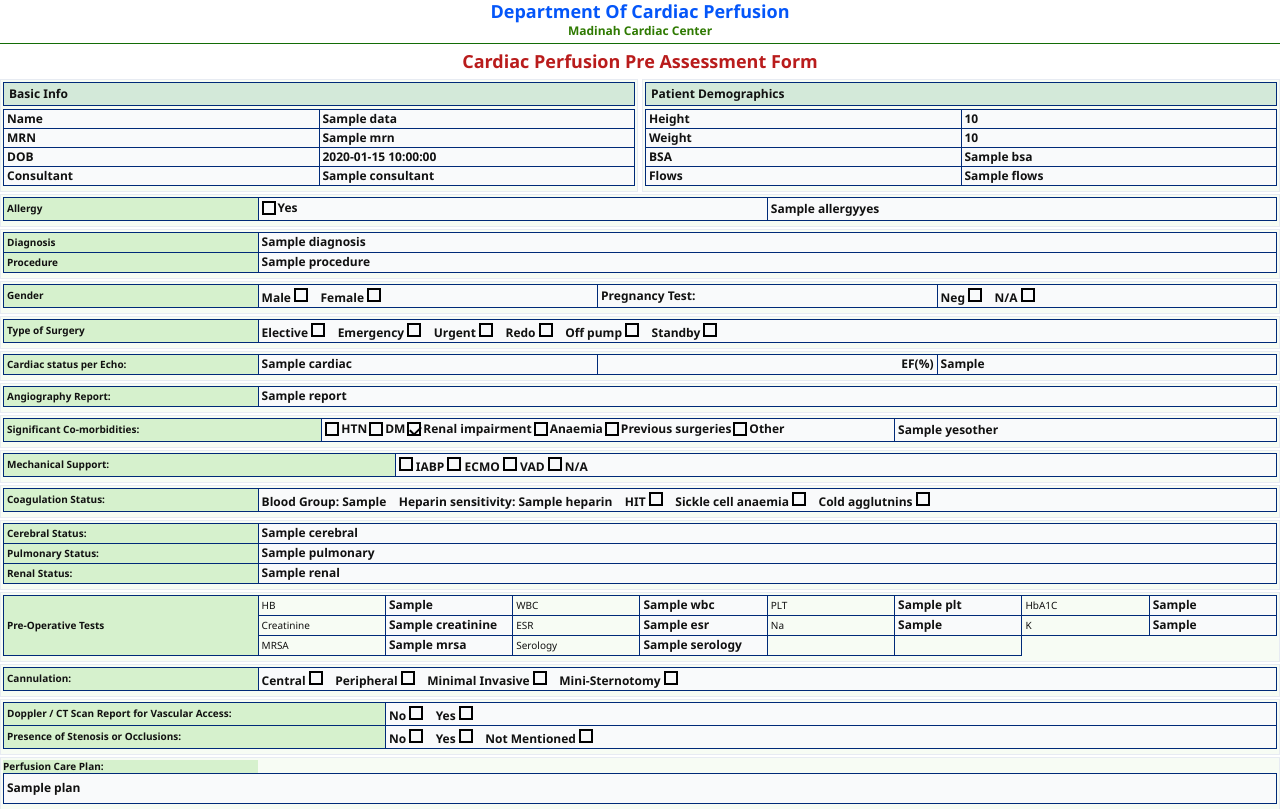
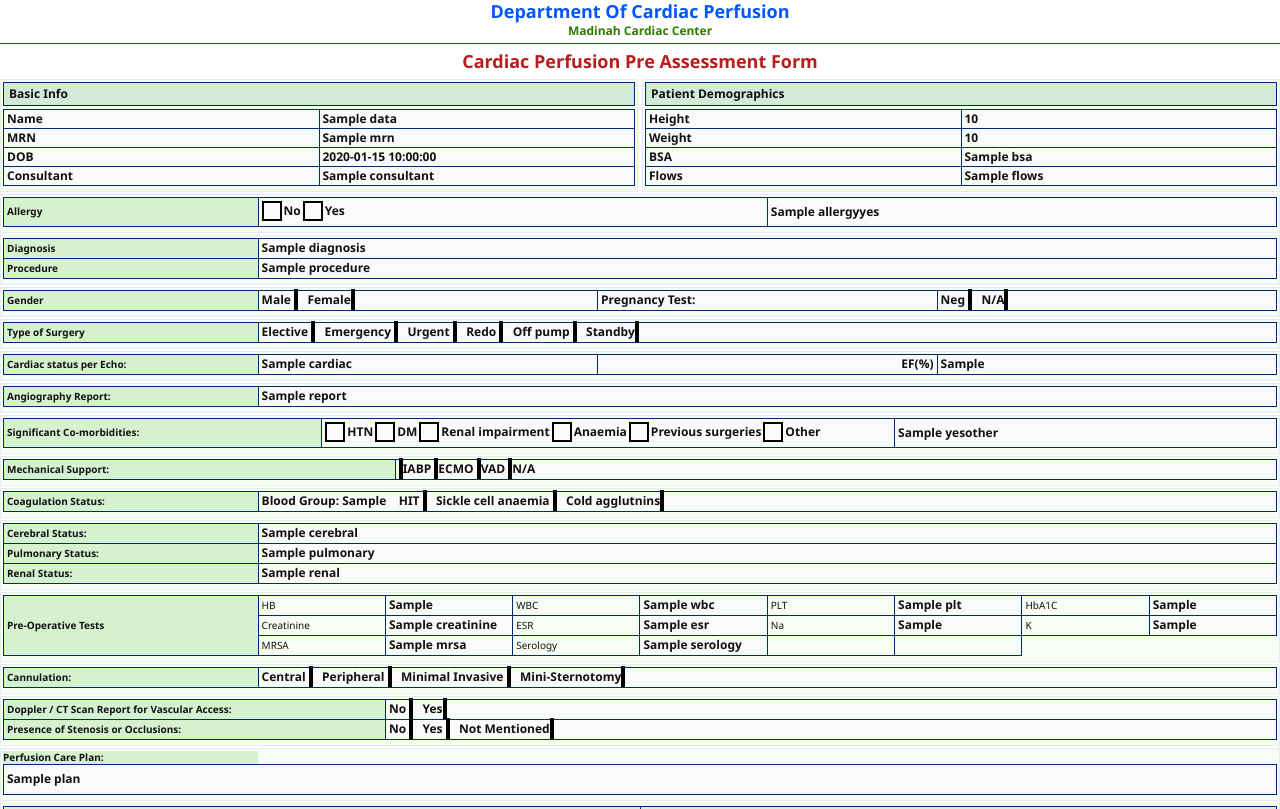
Before and after one commit to finashinas123/LogbookWeb, a Flask app: template templates/pdf1.html in a window 1280 px wide. Shown: the top 809 px of the page. Run offline with Flask 3, Linux system fonts and the light colour scheme; the template is opened without the code that fills it: most values are stand-ins (such as "Sample title", 1, 10 or a date in 2020).

Commit message:
Modify box dimensions and tick styles in PDF template
Updated box styles and adjusted tick positioning for better visibility.

```diff
--- a/templates/pdf1.html
+++ b/templates/pdf1.html
@@ -115,27 +115,18 @@ input[type="checkbox"] {
     gap: 2px;
     margin-right: 5px;
 }
-
-/* box */
 .box {
-    width: 14px;
-    height: 14px;
-    border: 2px solid black;
-    display: inline-block;
-    position: relative;
+    width: 20px;
+    height: 20px;
+    border: 2.5px solid black;
 }
 
-/* tick */
 .box.checked::after {
-    content: "";
-    position: absolute;
-    left: 3px;
-    top: 0px;
-    width: 5px;
-    height: 9px;
-    border: solid black;
-    border-width: 0 2px 2px 0;
-    transform: rotate(45deg);
+    left: 6px;
+    top: 2px;
+    width: 6px;
+    height: 12px;
+    border-width: 0 3px 3px 0;
 }
 /* INLINE TEXT */
 .inline {
@@ -244,6 +235,8 @@ input[type="checkbox"] {
                 <td class="main-label" >Allergy</td>
                 <td class="inline">
                     <label class="cb">
+                         <span class="box {{ 'checked' if data.allergy=='No' else '' }}"></span>
+                        No
                         <span class="box {{ 'checked' if data.allergy=='Yes' else '' }}"></span>
                         Yes
                     </label>
@@ -421,10 +414,6 @@ input[type="checkbox"] {
             <td class="inline">
 
                 Blood Group: <strong>{{ data.bg }}</strong>
-
-                &nbsp;&nbsp;
-
-                Heparin sensitivity: <strong>{{ data.heparin }}</strong>
 
                 &nbsp;&nbsp;
 
```
